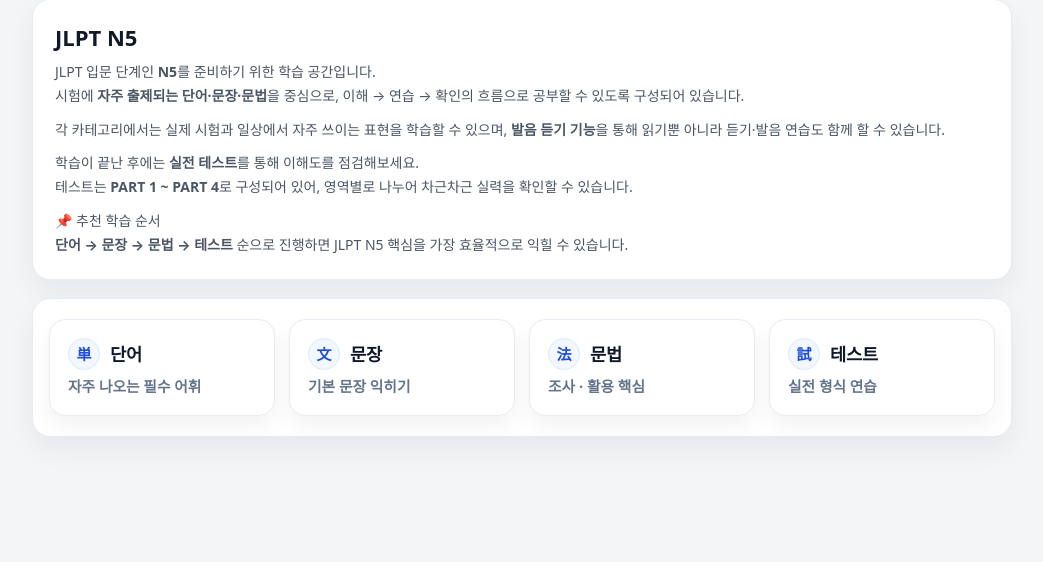
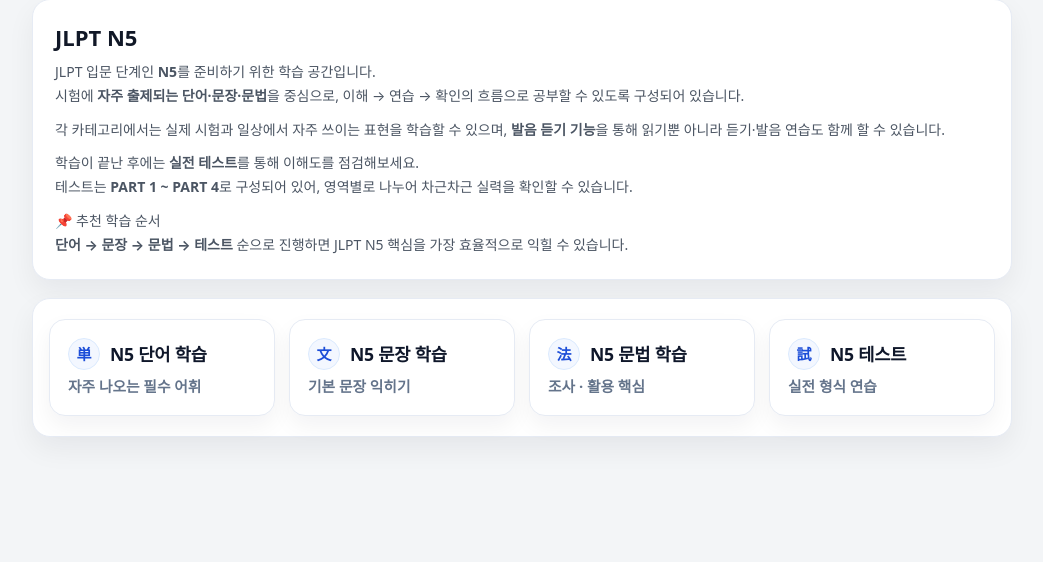
Before and after one commit to GameKingmaker/travel-talk, a Python web app: template templates/jlpt_n5.html in a window 1280 px wide. Shown: the part 104-666 px from the top of the page, without its empty margins (118-1161 px from the left). Run offline with Jinja, Linux system fonts and the light colour scheme; the template is opened without the code that fills it, so the values that code supplies are empty.

Commit message:
Update jlpt_n5.html

```diff
--- a/templates/jlpt_n5.html
+++ b/templates/jlpt_n5.html
@@ -164,22 +164,22 @@
 <div class="jlpt-card" style="padding:20px 16px;">
   <nav class="n5-nav">
     <a href="{{ url_for('jlpt_n5_words') }}" class="n5-nav-item">
-  <span class="n5-nav-title"><span class="ic">単</span>단어</span>
+  <span class="n5-nav-title"><span class="ic">単</span>N5 단어 학습</span>
   <span class="n5-nav-desc">자주 나오는 필수 어휘</span>
 </a>
 
 <a href="{{ url_for('jlpt_n5_sentences') }}" class="n5-nav-item">
-  <span class="n5-nav-title"><span class="ic">文</span>문장</span>
+  <span class="n5-nav-title"><span class="ic">文</span>N5 문장 학습</span>
   <span class="n5-nav-desc">기본 문장 익히기</span>
 </a>
 
 <a href="{{ url_for('jlpt_n5_grammar') }}" class="n5-nav-item">
-  <span class="n5-nav-title"><span class="ic">法</span>문법</span>
+  <span class="n5-nav-title"><span class="ic">法</span>N5 문법 학습</span>
   <span class="n5-nav-desc">조사 · 활용 핵심</span>
 </a>
 
 <a href="{{ url_for('jlpt_n5_test') }}" class="n5-nav-item">
-  <span class="n5-nav-title"><span class="ic">試</span>테스트</span>
+  <span class="n5-nav-title"><span class="ic">試</span>N5 테스트</span>
   <span class="n5-nav-desc">실전 형식 연습</span>
 </a>
   </nav>
```
